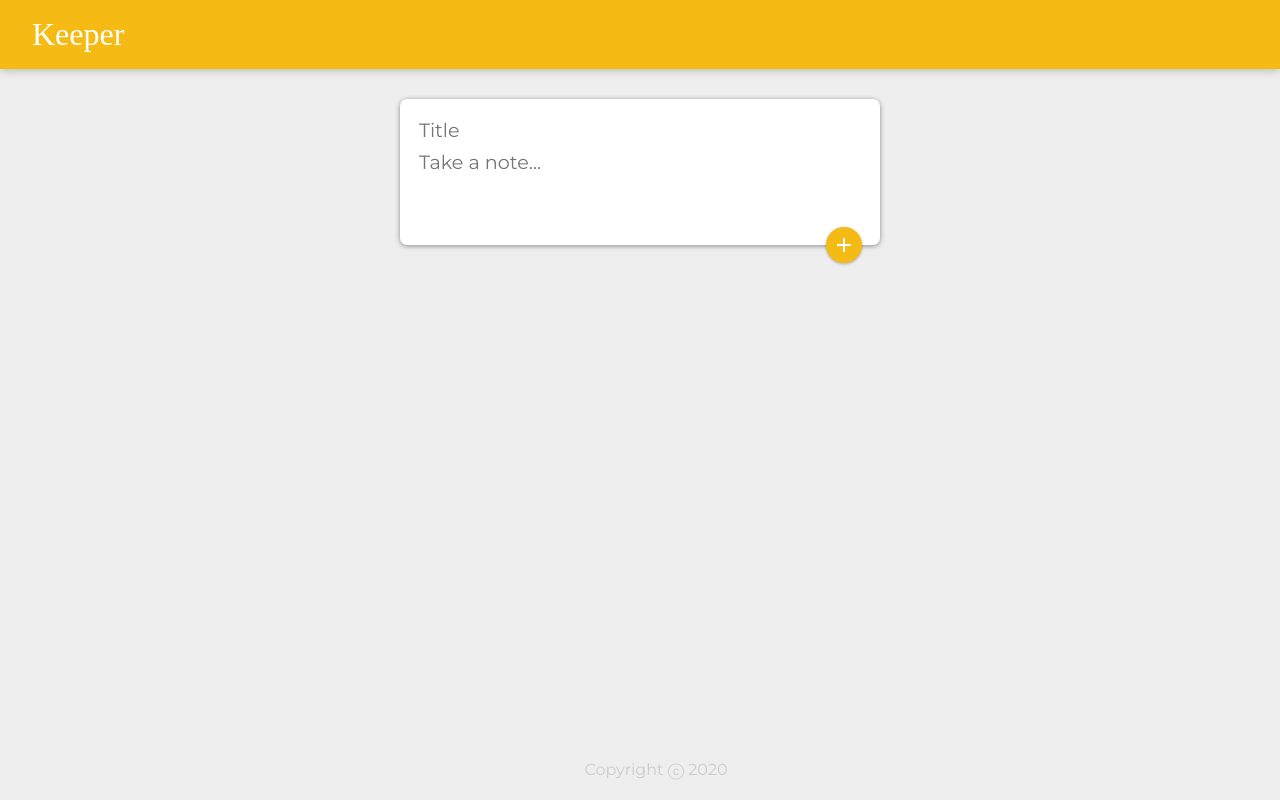
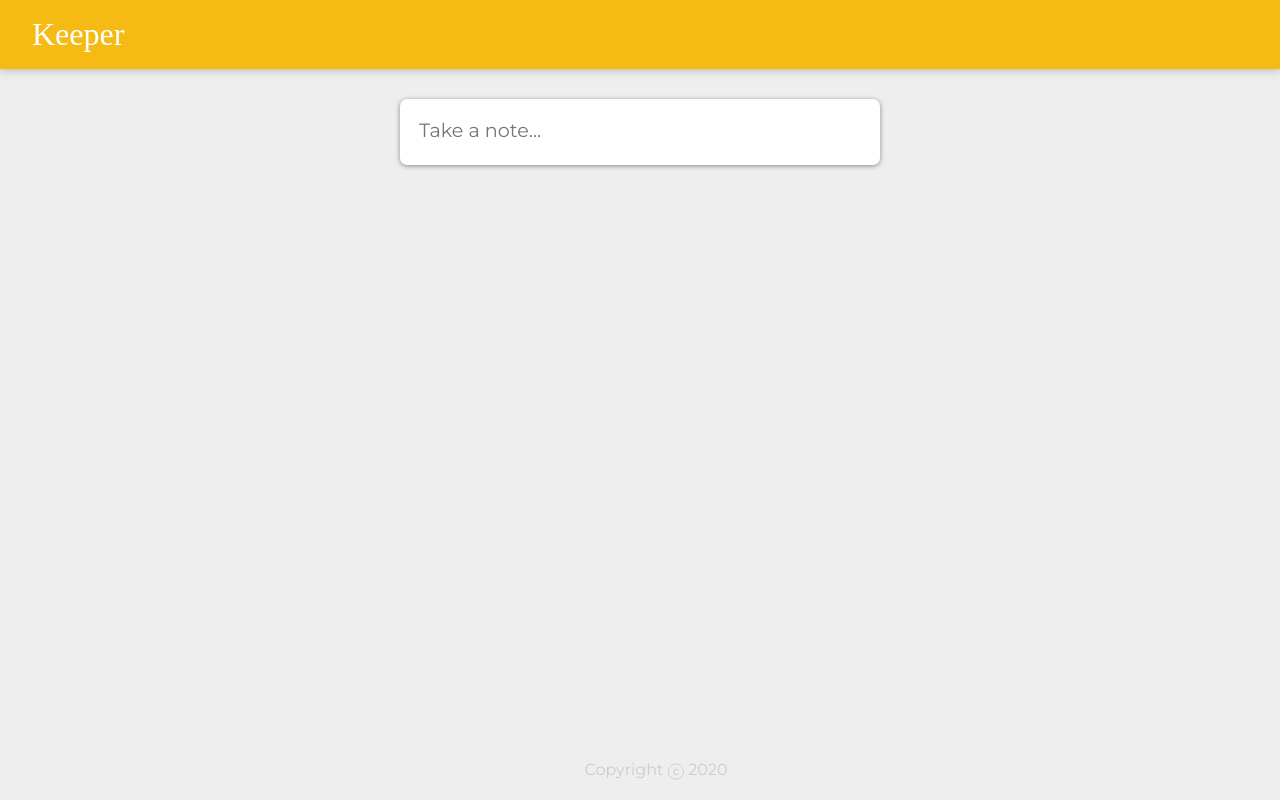
Before and after one commit to nikhilmishra101/Keeper-App, a React (Create React App) app: page / in a window 1280 px wide. Built offline with nearby package versions, Linux system fonts and the light colour scheme; a web font is replaced by a local one.

Commit message:
changing ui

```diff
--- a/src/components/CreateArea.jsx
+++ b/src/components/CreateArea.jsx
@@ -4,6 +4,8 @@ import Fab from "@material-ui/core/Fab";
 import Zoom from "@material-ui/core/Zoom";
 
 function CreateArea(props) {
+  const [isExpanded, setExpanded] = useState(false);
+
   const [note, setNote] = useState({
     title: "",
     content: "",
@@ -28,26 +30,34 @@ function CreateArea(props) {
     });
     event.preventDefault();
   }
+  function Expand() {
+    setExpanded(true);
+  }
 
   return (
     <div>
       <form className="create-note">
+        {isExpanded === true && (
           <input
             name="title"
             onChange={handleChange}
             value={note.title}
             placeholder="Title"
           />
+        )}
         <textarea
           name="content"
+          onClick={Expand}
           onChange={handleChange}
           value={note.content}
           placeholder="Take a note..."
-          rows="3"
+          rows={isExpanded ? 3 : 1}
         />
+        <Zoom in={isExpanded}>
           <Fab onClick={submitNote}>
             <Add />
           </Fab>
+        </Zoom>
       </form>
     </div>
   );
```
Lines whose indentation alone changed are shown as unchanged.
